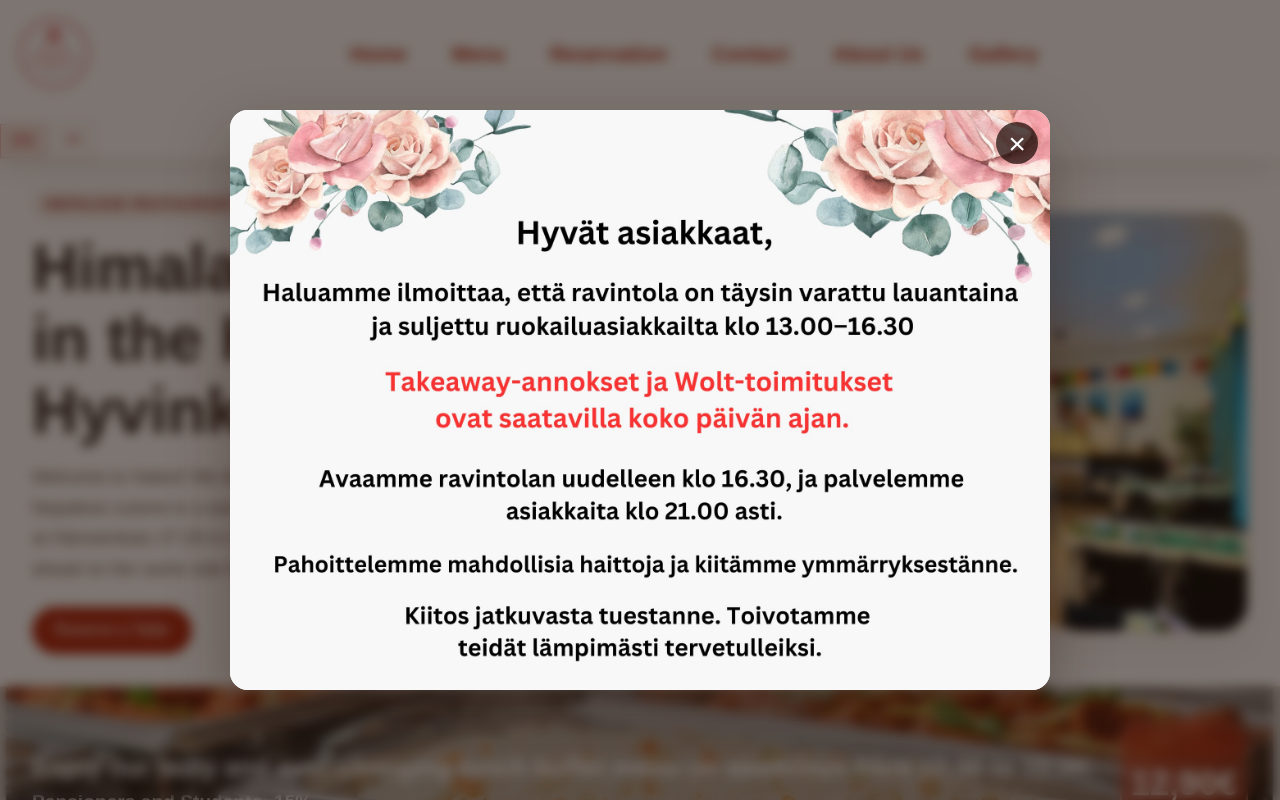
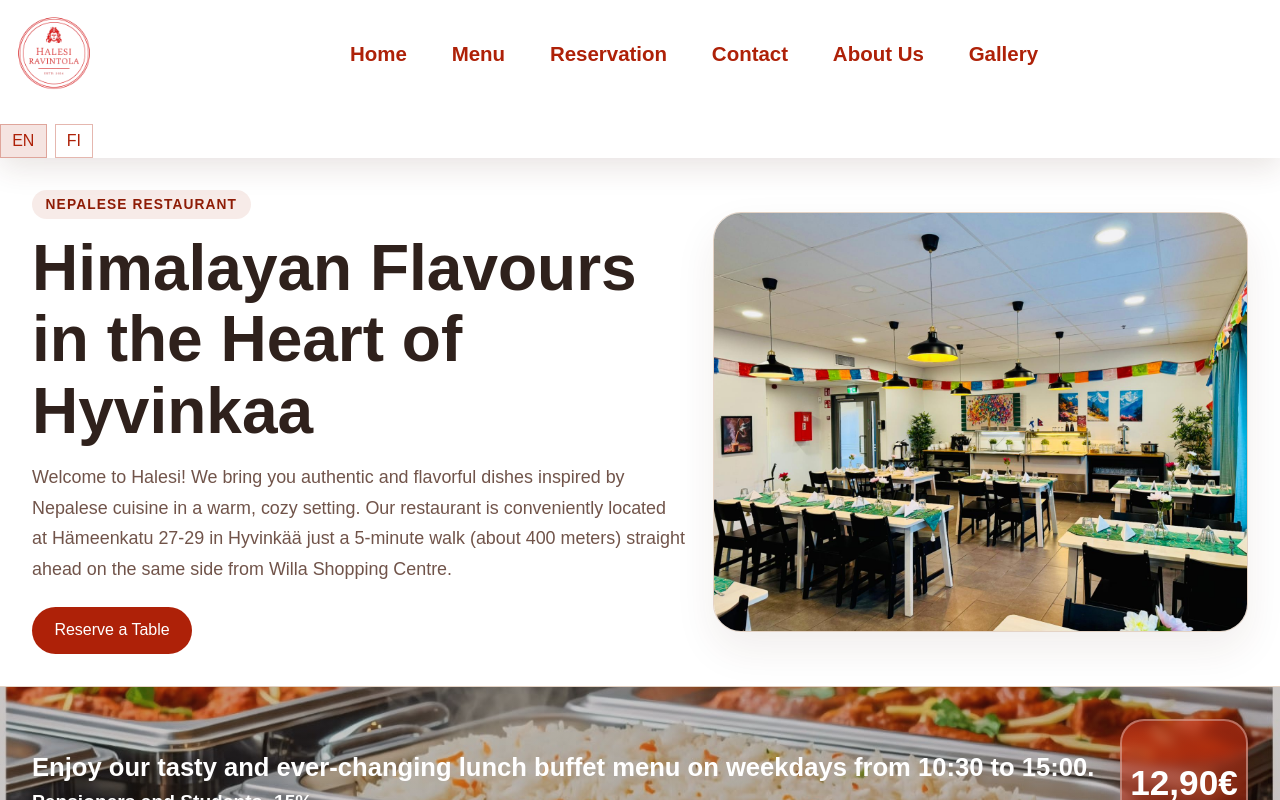
Before and after one commit to RavintolaHalesi/halesi-ravintola-website, a Next.js app: page / in a window 1280 px wide. Shown: the top 800 px of the page. Built offline with nearby package versions, Linux system fonts and the light colour scheme.

Commit message:
Remove homepage opening notice banner

```diff
--- a/app/globals.css
+++ b/app/globals.css
@@ -39,54 +39,6 @@ input {
 
 .page {
     padding: 0;
-}
-
-.openingNoticeOverlay {
-    position: fixed;
-    inset: 0;
-    z-index: 100;
-    display: grid;
-    place-items: center;
-    padding: 24px;
-    background: rgba(30, 18, 12, 0.58);
-    backdrop-filter: blur(6px);
-    -webkit-backdrop-filter: blur(6px);
-}
-
-.openingNoticeCard {
-    position: relative;
-    width: min(94vw, 820px);
-    max-height: 92vh;
-    overflow: hidden;
-    border-radius: 18px;
-    background: #fff;
-    box-shadow: 0 24px 60px rgba(40, 18, 10, 0.34);
-}
-
-.openingNoticeImage {
-    width: 100%;
-    height: auto;
-    max-height: 92vh;
-    display: block;
-    object-fit: contain;
-}
-
-.openingNoticeClose {
-    position: absolute;
-    top: 12px;
-    right: 12px;
-    width: 42px;
-    height: 42px;
-    border: 0;
-    border-radius: 999px;
-    background: rgba(26, 12, 8, 0.72);
-    color: #fff;
-    font-size: 1.9rem;
-    line-height: 1;
-    cursor: pointer;
-    display: inline-flex;
-    align-items: center;
-    justify-content: center;
 }
 
 .shell {
@@ -719,20 +671,6 @@ input {
 }
 
 @media (max-width: 640px) {
-    .openingNoticeOverlay {
-        padding: 12px;
-    }
-    .openingNoticeCard {
-        width: min(96vw, 420px);
-        border-radius: 14px;
-    }
-    .openingNoticeClose {
-        top: 8px;
-        right: 8px;
-        width: 38px;
-        height: 38px;
-        font-size: 1.65rem;
-    }
     .heroPhotoCard {
         height: 300px;
     }
--- a/app/page.js
+++ b/app/page.js
@@ -174,7 +174,6 @@ function SocialIcon({ platform }) {
 export default function HomePage() {
   const [language, setLanguage] = useState("en");
   const [mobileNavOpen, setMobileNavOpen] = useState(false);
-  const [showOpeningNotice, setShowOpeningNotice] = useState(true);
 
   useEffect(() => {
     const savedLanguage = localStorage.getItem("halesi-language");
@@ -223,23 +222,7 @@ export default function HomePage() {
   }
 
   return (
-    <><ScrollReset />
-      {showOpeningNotice ? (
-        <div className="openingNoticeOverlay" role="dialog" aria-modal="true" aria-label="Restaurant opening notice">
-          <div className="openingNoticeCard">
-            <button
-              type="button"
-              className="openingNoticeClose"
-              aria-label="Close notice"
-              onClick={() => setShowOpeningNotice(false)}
-            >
-              ×
-            </button>
-            <img src="/assets/opening-notice-popup.jpeg" alt="Restaurant opening notice" className="openingNoticeImage" />
-          </div>
-        </div>
-      ) : null}
-      <main className="page">
+    <><ScrollReset /><main className="page">
       <div className="shell">
         <header className={`topbar ${mobileNavOpen ? "mobileNavOpen" : ""}`}>
           <a className="logoPanel" href="#home" aria-label="Halesi Ravintola home">
```
Also changed, not shown: public/assets/opening-notice-popup.jpeg (deleted).
